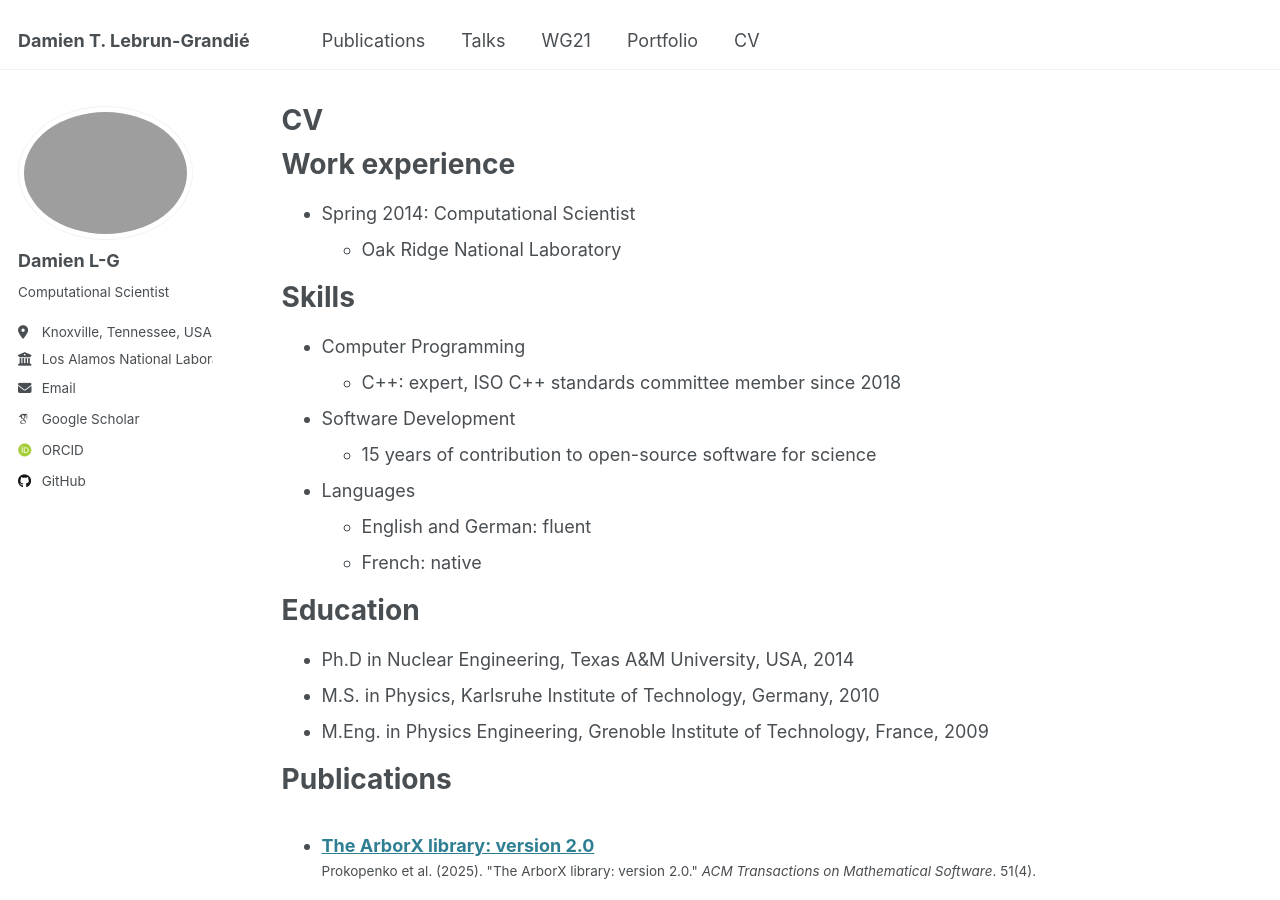
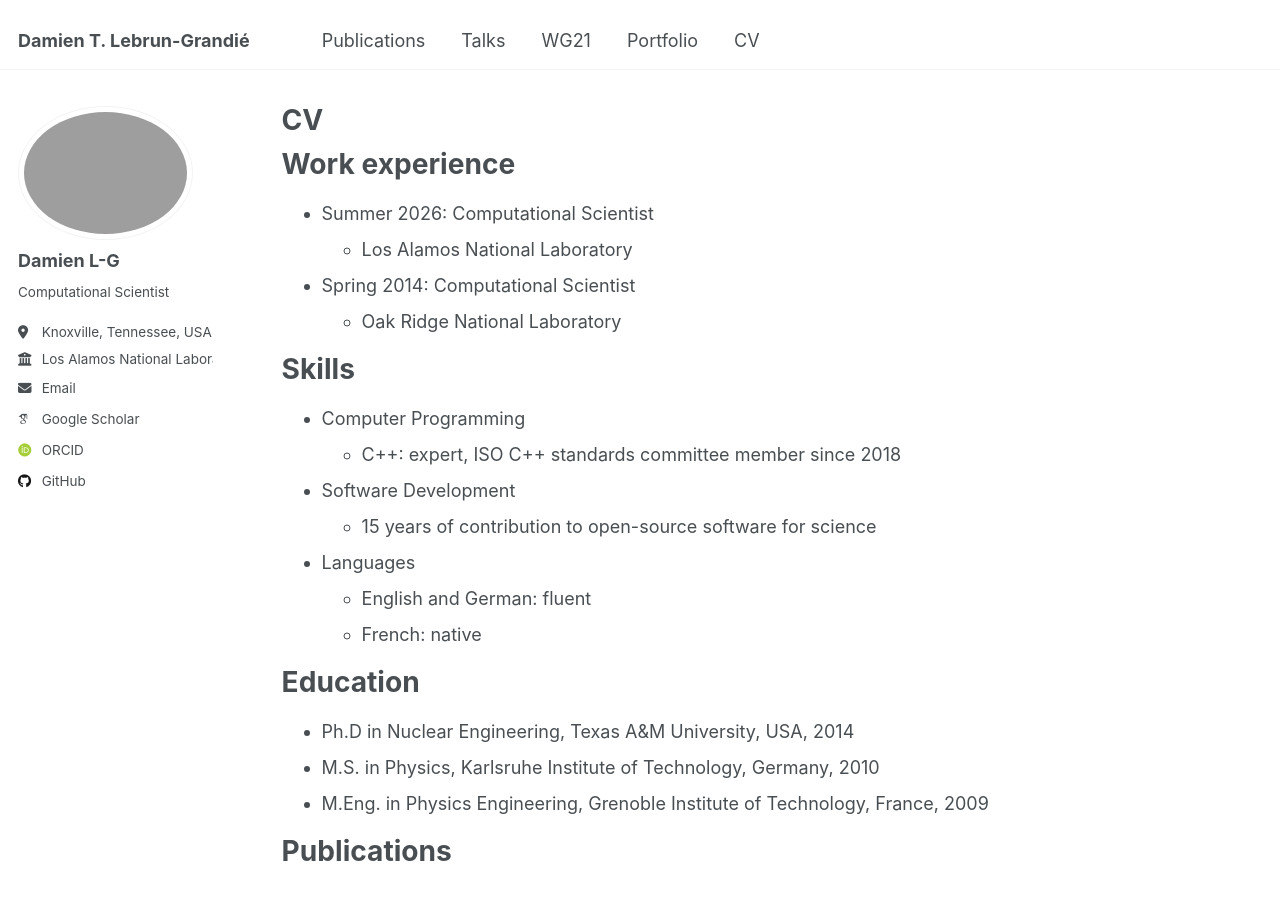
Before and after one commit to dalg24/dalg24.github.io, a Jekyll site: the page built from _pages/cv.md, in a window 1280 px wide and 900 px high. Built offline with Jekyll 4.4.1, drawn with Linux system fonts in a browser that asks for light colours; some web fonts are replaced.

Commit message:
Update CV (joined LANL)

```diff
--- a/_pages/cv.md
+++ b/_pages/cv.md
@@ -11,6 +11,8 @@ redirect_from:
 
 Work experience
 ======
+* Summer 2026: Computational Scientist
+  * Los Alamos National Laboratory
 * Spring 2014: Computational Scientist
   * Oak Ridge National Laboratory
 
```
